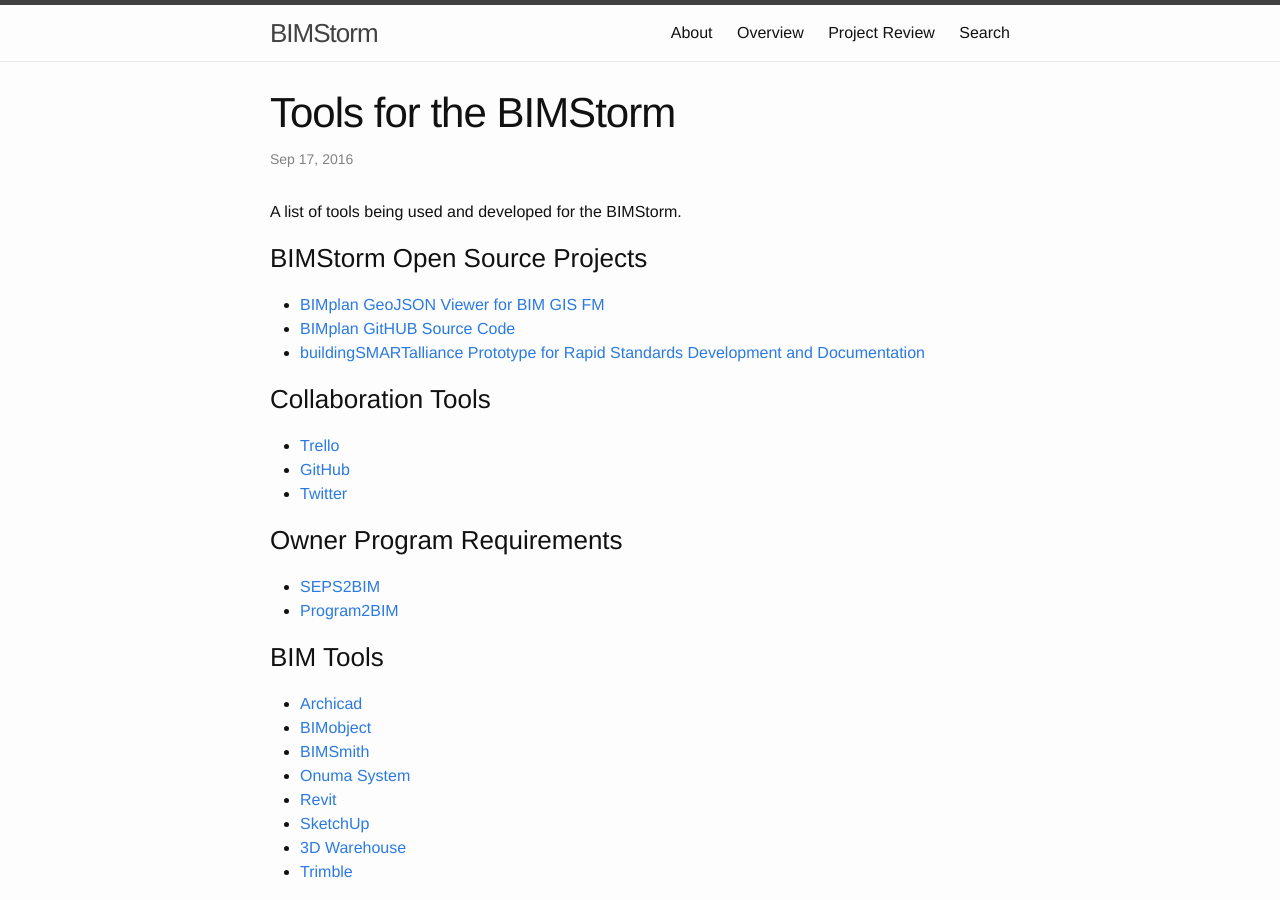
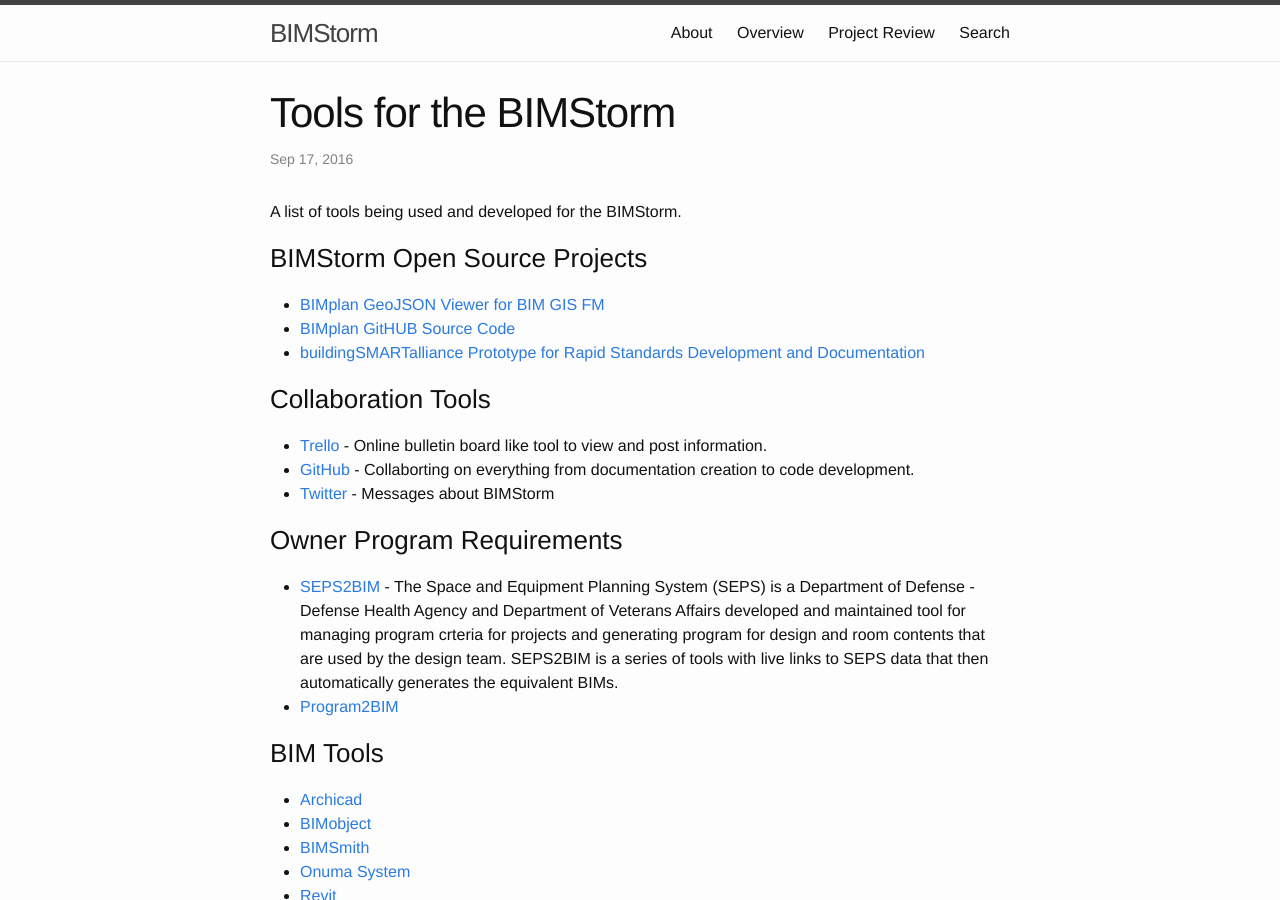
Before and after one commit to buildingSMARTalliance/BIMStorm, a Jekyll site: the page built from _posts/2016-09-16-Tools.markdown, in a window 1280 px wide and 900 px high. Built offline with Jekyll 4.4.1, drawn with Linux system fonts in a browser that asks for light colours.

Commit message:
Update 2016-09-16-Tools.markdown

```diff
--- a/_posts/2016-09-16-Tools.markdown
+++ b/_posts/2016-09-16-Tools.markdown
@@ -18,13 +18,13 @@
 
 ### Collaboration Tools
 
-* [Trello](https://trello.com/b/b3bNRClj/bimstorm-data-independence)
-* [GitHub](https://github.com/buildingSMARTalliance/BIMStorm)
-* [Twitter](https://twitter.com/BIMStorm)
+* [Trello](https://trello.com/b/b3bNRClj/bimstorm-data-independence) - Online bulletin board like tool to view and post information.
+* [GitHub](https://github.com/buildingSMARTalliance/BIMStorm) - Collaborting on everything from documentation creation to code development.
+* [Twitter](https://twitter.com/BIMStorm) - Messages about BIMStorm
 
 
 ### Owner Program Requirements
-* [SEPS2BIM](http://SEPS2BIM.org)
+* [SEPS2BIM](http://SEPS2BIM.org) - The Space and Equipment Planning System (SEPS) is a Department of Defense - Defense Health Agency and Department of Veterans Affairs developed and maintained tool for managing program crteria for projects and generating program for design and room contents that are used by the design team. SEPS2BIM is a series of tools with live links to SEPS data that then automatically generates the equivalent BIMs.
 * [Program2BIM](http://program2BIM.com)
 
 
```
